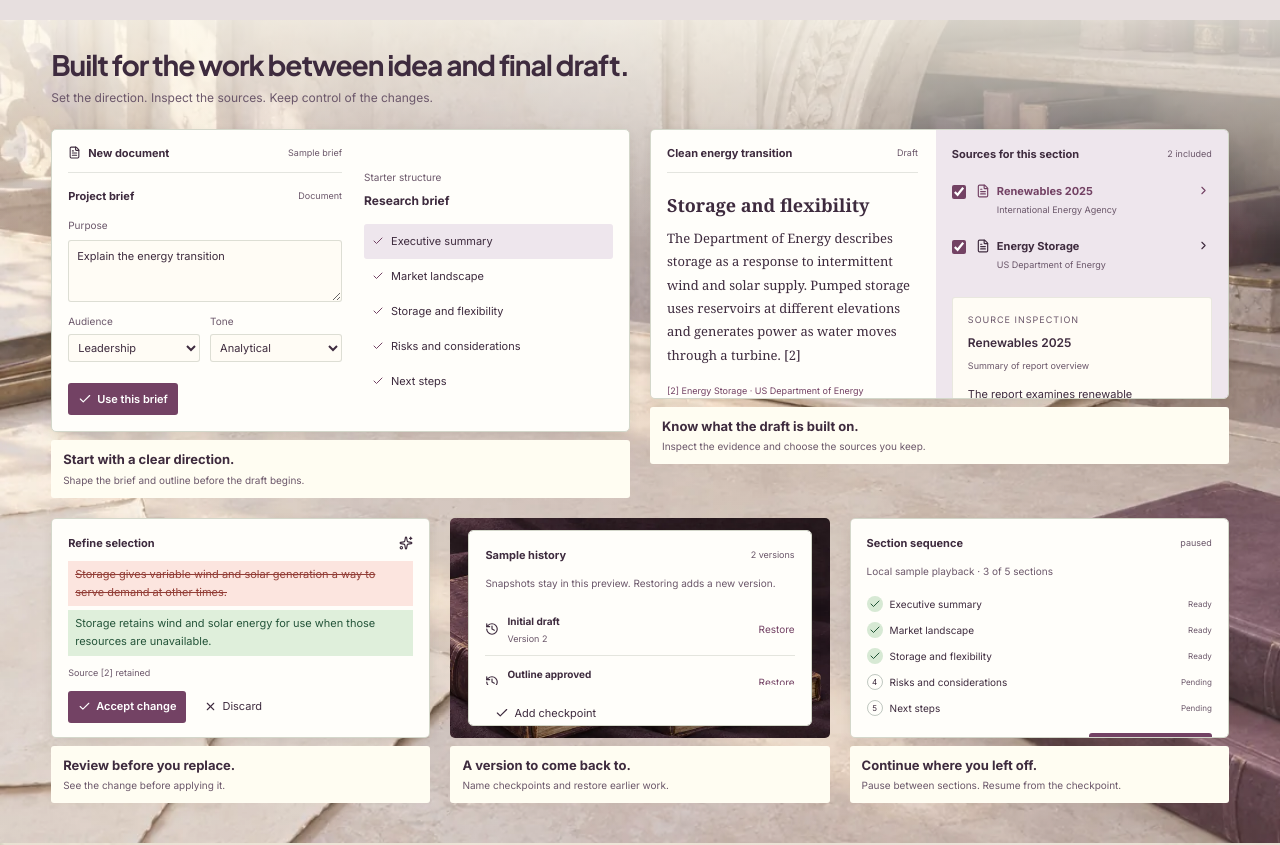
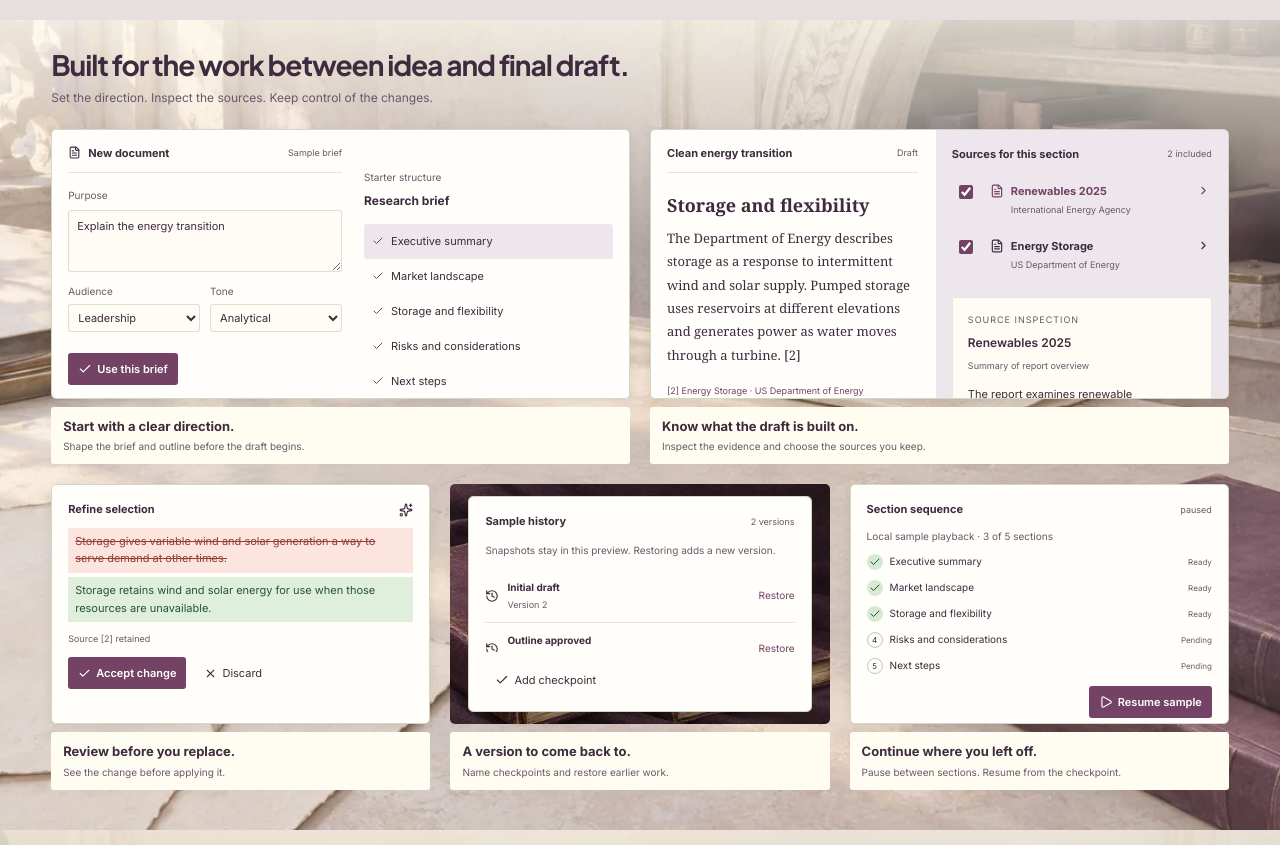
Before and after one commit to NoobSambit/docbuilder, a Next.js app in the folder frontend/: page / in a window 1280 px wide. Shown: the part 4060-4905 px from the top of the page. Built offline with nearby package versions, Linux system fonts and the light colour scheme; no server answers.

Commit message:
fix(landing): make tablet mobile and reduced-motion controls accessible

```diff
--- a/frontend/src/components/landing/LandingPage.module.css
+++ b/frontend/src/components/landing/LandingPage.module.css
@@ -296,7 +296,7 @@
     font-size: 13px;
   }
 }
-@media (max-width: 1100px) and (min-width: 761px) {
+@media (max-width: 1100px) and (min-width: 1001px) {
   .heroCopy {
     left: 4%;
     top: 13svh;
@@ -321,7 +321,7 @@
     background-size: auto 100svh;
   }
 }
-@media (max-width: 760px) {
+@media (max-width: 1000px) {
   .story {
     height: auto;
   }
@@ -500,8 +500,8 @@
     top: 95px;
   }
 }
-@media (prefers-reduced-motion: reduce) and (max-width: 760px),
-  (max-height: 600px) and (max-width: 760px) {
+@media (prefers-reduced-motion: reduce) and (max-width: 1000px),
+  (max-height: 600px) and (max-width: 1000px) {
   .arrival {
     height: auto;
   }
@@ -519,7 +519,7 @@
   }
 }
 /* A tonal wash follows the calm copy region without obscuring the authorship scene. */
-@media (min-width: 761px) {
+@media (min-width: 1001px) {
   .heroArtwork {
     background-image:
       linear-gradient(
@@ -537,3 +537,28 @@
     gap: 22px;
   }
 }
+@media (max-width: 1000px) {
+  .stage {
+    background: var(--wash);
+  }
+  .heroArtwork {
+    height: clamp(290px, 50vw, 420px);
+    background-size: cover;
+  }
+  .workspaceFrame {
+    margin-top: calc(clamp(290px, 50vw, 420px) - 10px);
+  }
+  .heroNav a:focus-visible,
+  .menuToggle:focus-visible {
+    outline-color: var(--heroInk);
+  }
+}
+@media (prefers-reduced-motion: reduce) and (min-width: 1001px),
+  (max-height: 600px) and (min-width: 1001px) {
+  .arrival {
+    height: max(46svh, 340px);
+  }
+  .workspaceFrame {
+    margin-top: max(46svh, 340px);
+  }
+}
--- a/frontend/src/components/landing/LandingPage.tsx
+++ b/frontend/src/components/landing/LandingPage.tsx
@@ -26,7 +26,7 @@ export default function LandingPage() {
 
   useEffect(() => {
     const reduced = matchMedia("(prefers-reduced-motion: reduce)");
-    const small = matchMedia("(max-width: 760px), (max-height: 600px)");
+    const small = matchMedia("(max-width: 1000px), (max-height: 600px)");
     let frame = 0;
     const update = () => {
       frame = 0;
@@ -73,7 +73,7 @@ export default function LandingPage() {
     const section = story.current;
     if (!section) return;
     const normal = matchMedia(
-      "(prefers-reduced-motion: reduce), (max-width: 760px), (max-height: 600px)",
+      "(prefers-reduced-motion: reduce), (max-width: 1000px), (max-height: 600px)",
     ).matches;
     if (normal) {
       chapterRef.current = index;
@@ -212,7 +212,7 @@ export default function LandingPage() {
               <Workspace
                 demo={demo}
                 chapter={chapter}
-                expanded={expanded || normalFlow}
+                expanded={expanded}
                 onChapter={goChapter}
               />
             </div>
--- a/frontend/src/components/landing/LowerSections.module.css
+++ b/frontend/src/components/landing/LowerSections.module.css
@@ -403,7 +403,7 @@
   border-radius: 3px;
   white-space: nowrap;
 }
-@media (max-width: 1100px) and (min-width: 761px) {
+@media (max-width: 1100px) and (min-width: 1001px) {
   .capabilityGrid {
     gap: 16px;
   }
@@ -458,7 +458,7 @@
     font-size: 27px;
   }
 }
-@media (max-width: 760px) {
+@media (max-width: 1000px) {
   .capabilities,
   .outputs {
     padding: 28px 18px;
@@ -739,3 +739,36 @@
 .deckReading [class*="slide"] p {
   line-height: 1.7;
 }
+@media (min-width: 1101px) {
+  .briefSurface {
+    min-height: 270px;
+    height: 270px;
+    overflow: auto;
+  }
+  .smallSurface {
+    min-height: 240px;
+    height: 240px;
+  }
+  .archiveBackdrop .smallSurface {
+    min-height: 216px;
+    height: 216px;
+  }
+  .smallSurface [class*="generation"] > p {
+    margin: 5px 0;
+  }
+  .smallSurface [class*="generation"] > button {
+    margin-top: 7px;
+  }
+}
+@media (max-width: 1000px) {
+  .deckReading [class*="slide"] h3 {
+    font-size: 22px;
+    line-height: 1.2;
+  }
+  .deckReading [class*="slide"] p {
+    font-size: 11px;
+  }
+  .deckReading [class*="slide"] > div {
+    padding: 20px 13px;
+  }
+}
--- a/frontend/src/components/landing/Workspace.module.css
+++ b/frontend/src/components/landing/Workspace.module.css
@@ -237,7 +237,7 @@
   color: #242d29;
   padding: 32px 38px 20px;
   margin: auto;
-  max-width: 760px;
+  max-width: 1000px;
   min-height: 100%;
   box-shadow: 0 1px 4px #182d1712;
   font-family: Georgia, serif;
@@ -782,7 +782,7 @@
     font-size: 17px;
   }
 }
-@media (max-width: 1100px) and (min-width: 761px) {
+@media (max-width: 1100px) and (min-width: 1001px) {
   .body {
     grid-template-columns: 170px minmax(0, 1fr) 240px;
   }
@@ -808,7 +808,7 @@
     gap: 12px;
   }
 }
-@media (max-width: 760px) {
+@media (max-width: 1000px) {
   .workspace {
     font-size: 12px;
   }
@@ -1059,3 +1059,39 @@
 .slide h3 {
   overflow-wrap: normal;
 }
+.sourceCheck {
+  display: flex;
+  align-items: center;
+  justify-content: center;
+  min-width: 28px;
+  min-height: 32px;
+  cursor: pointer;
+}
+.sourceCheck input {
+  accent-color: var(--accent);
+  width: 14px;
+  height: 14px;
+}
+@media (max-width: 1000px) {
+  .sourceCheck {
+    min-width: 44px;
+    min-height: 44px;
+  }
+  .sourceCheck input {
+    width: 18px;
+    height: 18px;
+  }
+  .slide {
+    aspect-ratio: auto;
+    min-height: 240px;
+  }
+  .slide h3 {
+    font-size: 23px;
+  }
+  .slide > div {
+    min-height: 240px;
+  }
+  .slide p {
+    font-size: 11px;
+  }
+}
--- a/frontend/src/components/landing/Workspace.tsx
+++ b/frontend/src/components/landing/Workspace.tsx
@@ -89,10 +89,12 @@ export function BriefPreview({
   const id = useId();
   return (
     <div className={styles.brief}>
+      {!compact && (
         <div className={styles.panelHeading}>
           <strong>Project brief</strong>
           <span>Document</span>
         </div>
+      )}
       <label htmlFor={`${id}-purpose`}>Purpose</label>
       <textarea
         id={`${id}-purpose`}
@@ -173,12 +175,14 @@ export function SourcePreview({
       </div>
       {sample.sources.map((item) => (
         <div className={styles.sourceRow} key={item.id}>
+          <label className={styles.sourceCheck}>
             <input
               type="checkbox"
               aria-label={`Include ${item.title}`}
               checked={demo.included.includes(item.id)}
               onChange={() => demo.toggleSource(item.id)}
             />
+          </label>
           <button
             aria-pressed={source.id === item.id}
             onClick={() => demo.setInspectedSource(item.id)}
@@ -547,7 +551,11 @@ export default function Workspace({
             : "history";
     demo.setUtility(utility);
     demo.setPreview(chapter === 3);
-    demo.setMobilePane("document");
+    demo.setMobilePane(
+      matchMedia("(max-width: 1000px)").matches && chapter !== 3
+        ? "tools"
+        : "document",
+    );
     // Deliberately only tied to chapter transitions, so manual controls remain usable between them.
     // eslint-disable-next-line react-hooks/exhaustive-deps
   }, [chapter, expanded]);
@@ -573,6 +581,7 @@ export default function Workspace({
           </button>
           <button
             aria-pressed={demo.preview}
+            aria-label={demo.preview ? "Editor" : "Preview"}
             onClick={() => {
               demo.setPreview(!demo.preview);
               demo.setMobilePane("document");
--- a/frontend/src/components/landing/visit.ts
+++ b/frontend/src/components/landing/visit.ts
@@ -96,7 +96,11 @@ export function useLandingTheme() {
       }
     };
     const leave = () => {
-      if (window.__docbuilderLanding?.preview) return;
+      if (
+        window.__docbuilderLanding?.preview ||
+        Date.now() - lastWrite >= VISIT_EXPIRY_MS
+      )
+        return;
       try {
         localStorage.setItem(
           VISIT_KEY,
```
Lines whose indentation alone changed are shown as unchanged.
